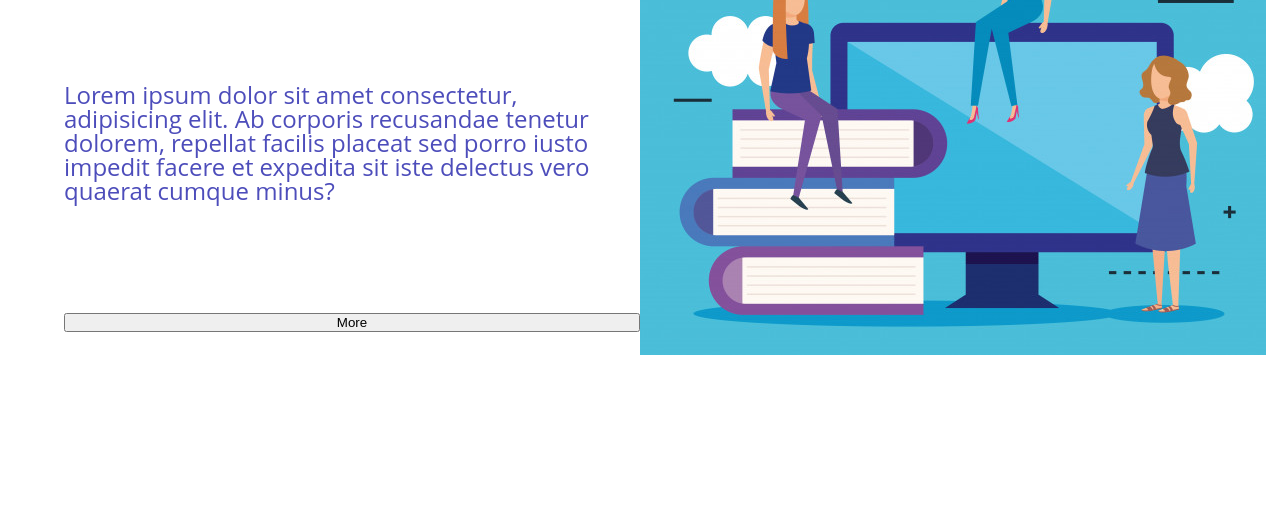
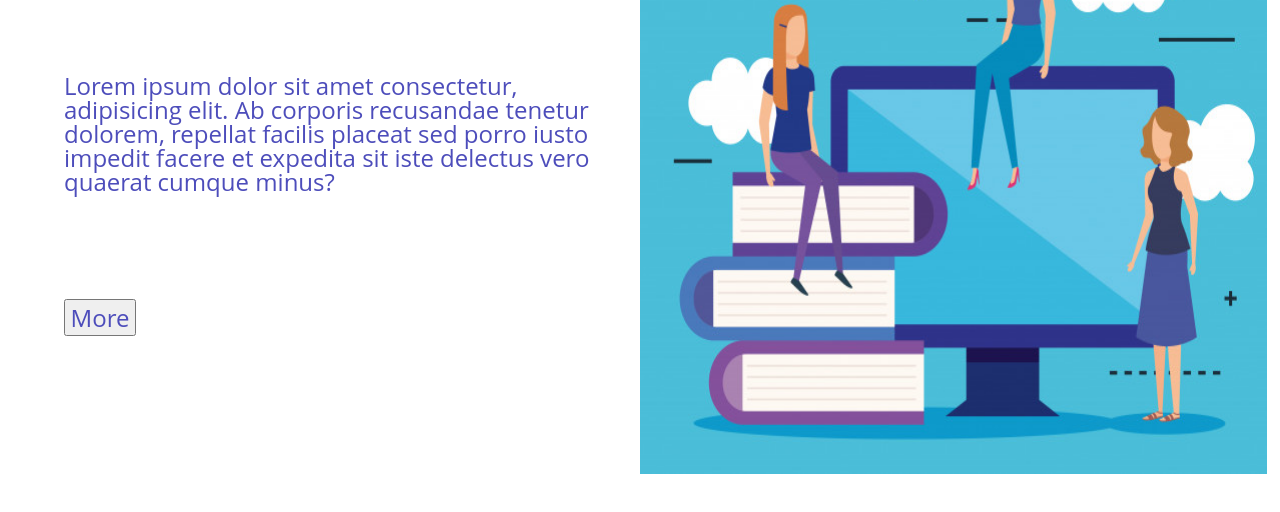
Before and after one commit to dev-cj/girlscriptTeamDOT, a website: page index.html in a window 1280 px wide. Shown: the part 288-800 px from the top of the page. Drawn offline with Linux system fonts and the light colour scheme; no server answers.

Commit message:
homepage image

```diff
--- a/css/home.css
+++ b/css/home.css
@@ -37,6 +37,7 @@
     width: 50%;
     justify-content: space-evenly;
     padding-left: 5%;
+    padding-right: 1%;
     padding-bottom: 15%;
 }
 .homeTopLeft>h1{
@@ -51,7 +52,19 @@
     font-family: 'Open sans';
     font-weight: 400;
 }
+.homeTopLeft>button{
+    color: rgb(77, 77, 187);
+    font-size: 1.5em;
+    font-family: 'Open sans';
+    font-weight: 400;
+    width: 3em;
+}
+.homeTopRight{
+    display: flex;
+    width: 50%;
+    padding-right: 1%;
+}
 .topImg{
-    height: auto;
+    height: 80%;
     width: auto;
 }
--- a/index.html
+++ b/index.html
@@ -45,7 +45,7 @@
 			<button>More</button>
 		</div>
 		<div class="homeTopRight">
-			<img src="/assests/home.jpeg" alt="" class="topImg">
+			<img src="assests/home.jpg"  class="topImg">
 		</div>
 	</div>
 		<!--login register form starts here-->
```
Also changed, not shown: assests/home.jpg (renamed from assests/home.jpeg).
